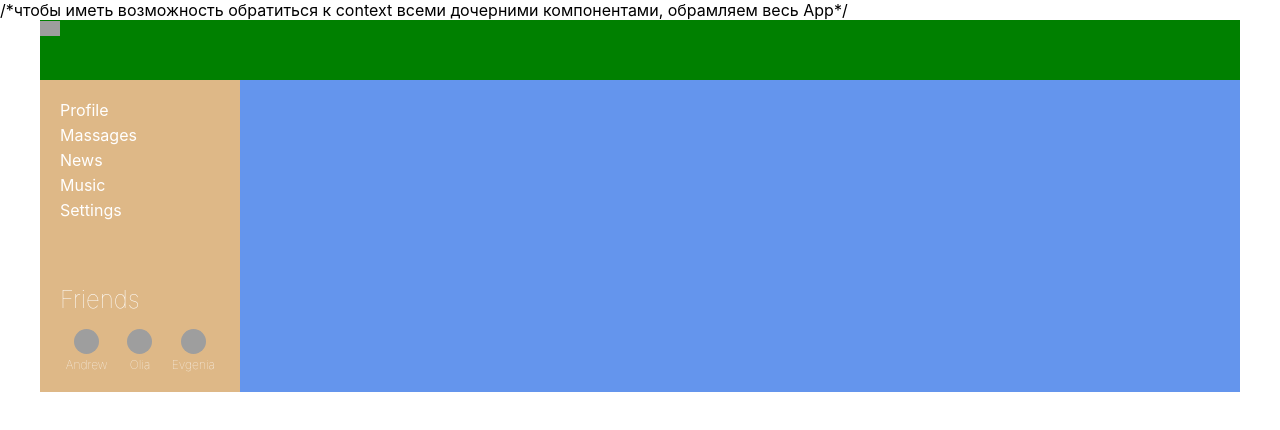
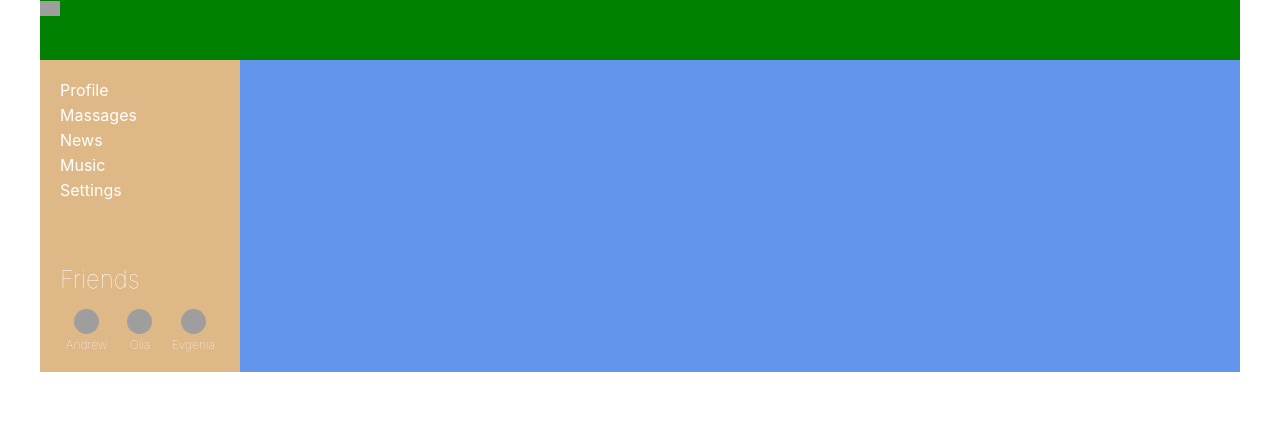
Before and after one commit to YurokBo/react-lesson, a React (Create React App) app: page / in a window 1280 px wide. Shown: the top 430 px of the page. Built offline with nearby package versions, Linux system fonts and the light colour scheme; grey boxes are pictures that could not be loaded.

Commit message:
fixed comment

```diff
--- a/src/index.js
+++ b/src/index.js
@@ -12,7 +12,7 @@ import {Provider} from "react-redux";
 let rerenderEntireTree = (state) => {
     ReactDOM.render(
         <BrowserRouter>
-            /*чтобы иметь возможность обратиться к context всеми дочерними компонентами, обрамляем весь App*/
+            {/*чтобы иметь возможность обратиться к context всеми дочерними компонентами, обрамляем весь App*/}
             <Provider store={store}>
                 <App />
             </Provider>
```
